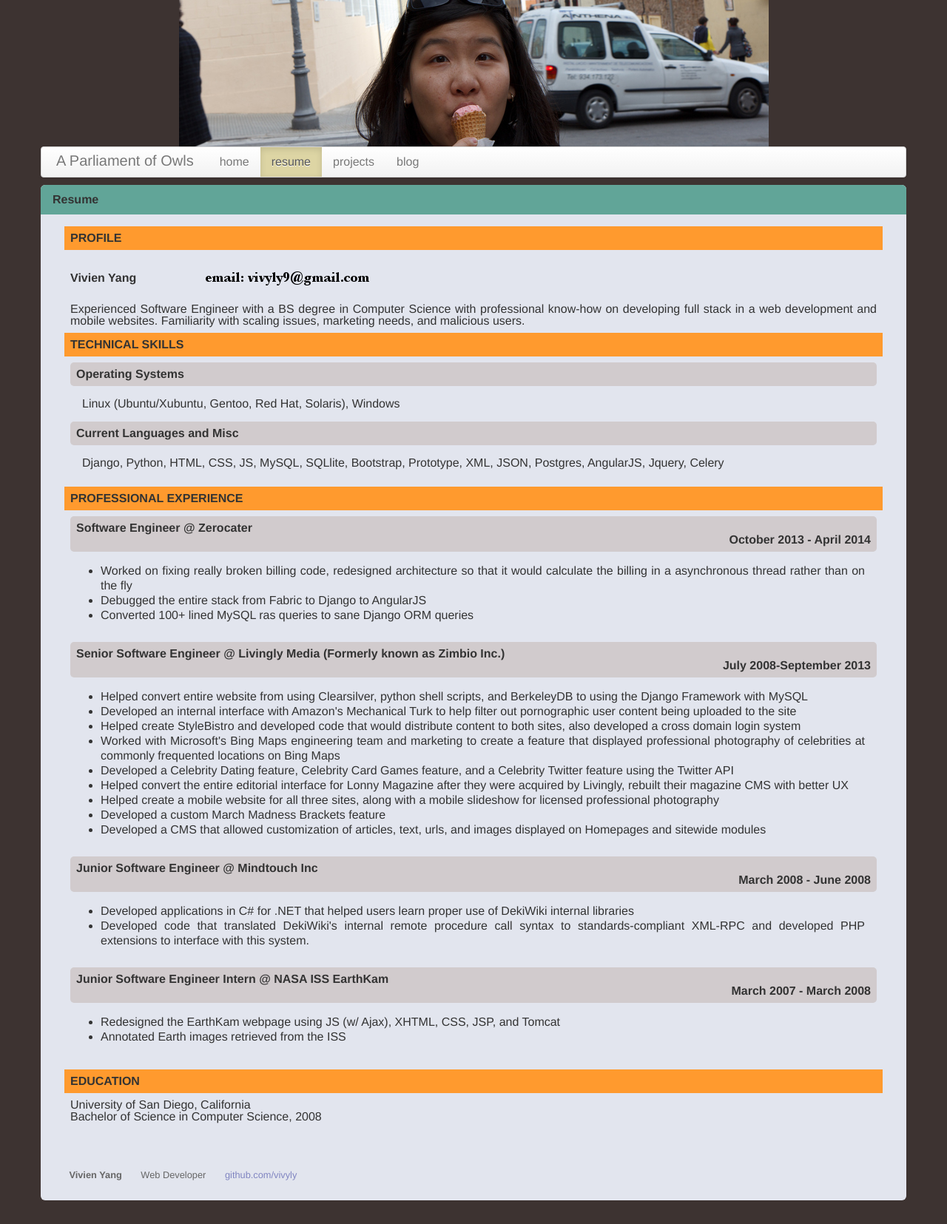
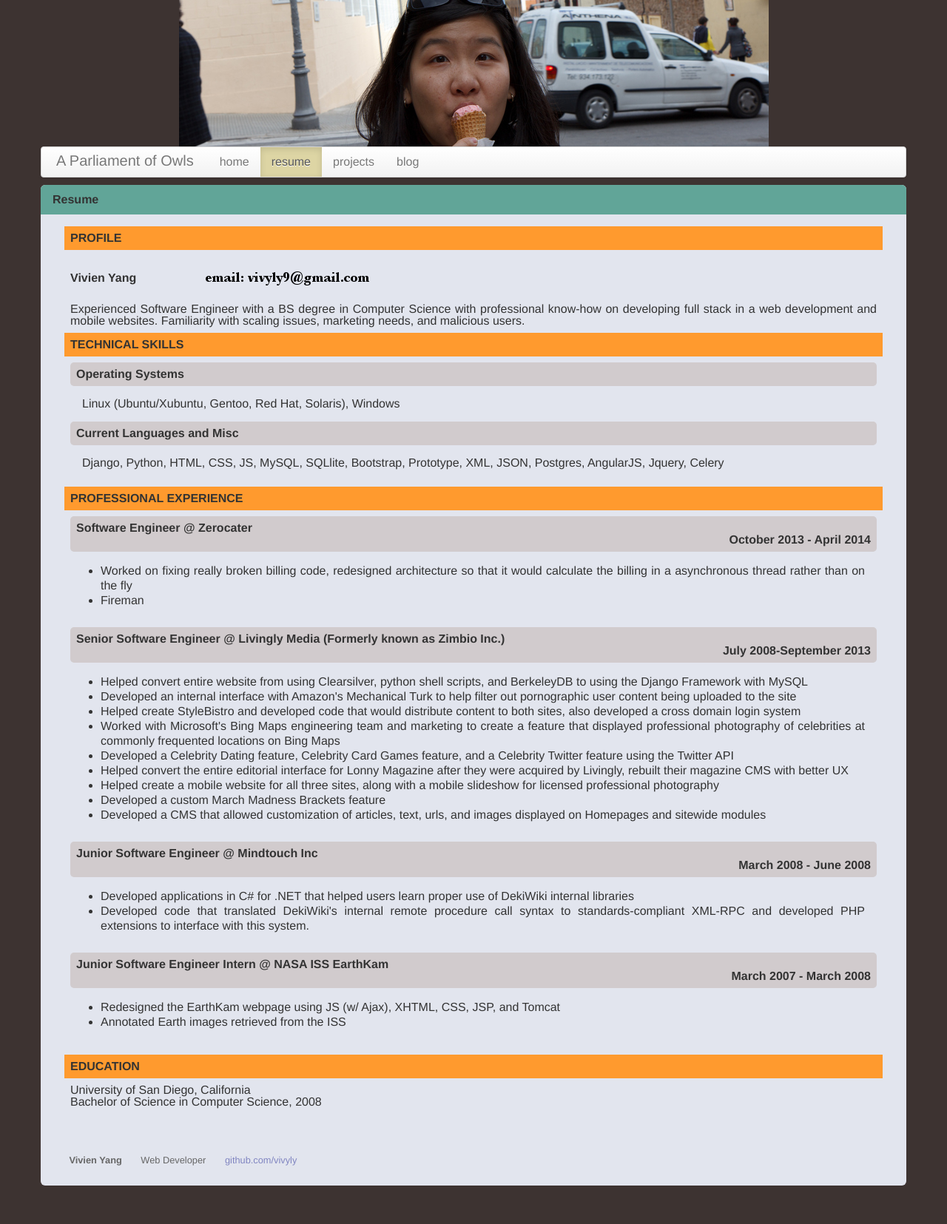
Before and after one commit to vivyly/vivyly.github.io, a Jekyll site: the page built from resume.html, in a window 1280 px wide. Shown: the whole page at 74% size. Built offline with Jekyll 4.4.1, drawn with Linux system fonts in a browser that asks for light colours; Markdown is read by kramdown in place of the engine named in the settings.

Commit message:
additional resume trimming since I want to get it all on 1 page

```diff
--- a/css/print.css
+++ b/css/print.css
@@ -4,6 +4,8 @@
 
 body, h1, h2{
   font-size:small;
+  margin:0;
+  padding:0;
 }
 
 .section_header{
--- a/resume.html
+++ b/resume.html
@@ -46,8 +46,7 @@ title: Viv's Resume
             <ul>
                 <li>Worked on fixing really broken billing code, redesigned architecture so that it would calculate
                 the billing in a asynchronous thread rather than on the fly</li>
-                <li>Debugged the entire stack from Fabric to Django to AngularJS</li>
-                <li>Converted 100+ lined MySQL ras queries to sane Django ORM queries</li>
+                <li>Fireman</li>
             </ul>
         </div>
         <div class="subsection_title">
```
